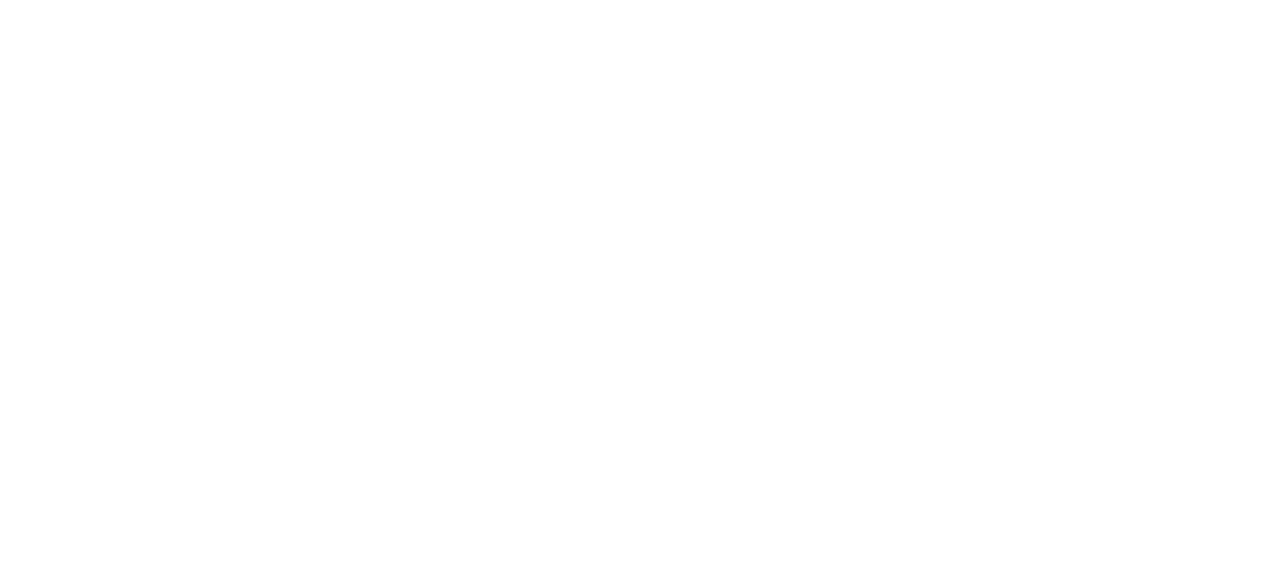
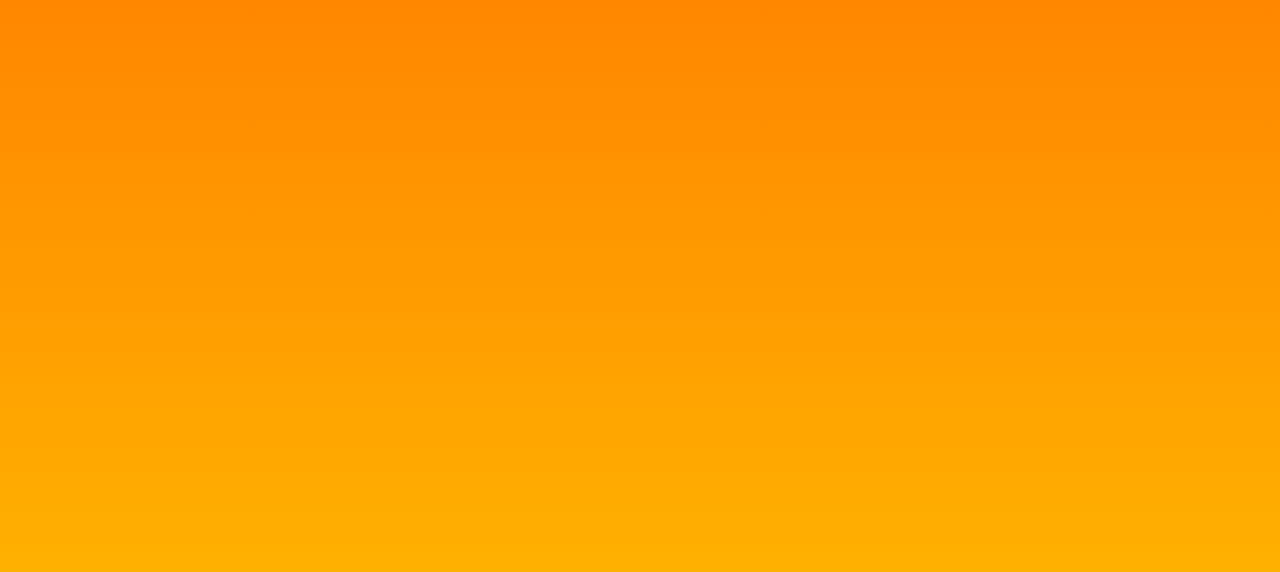
Before and after one commit to lesYeauxSansVisage/react-weather-app, a React (Vite) app: page / in a window 1280 px wide. Shown: the part 104-676 px from the top of the page. Built offline with nearby package versions, Linux system fonts and the light colour scheme.

Commit message:
STYLES: Imported styles from files

```diff
--- a/src/index.scss
+++ b/src/index.scss
@@ -0,0 +1,3 @@
+@import './sass/base/base';
+@import './sass/base/typography';
+@import './sass/abstracts/variables';
```
